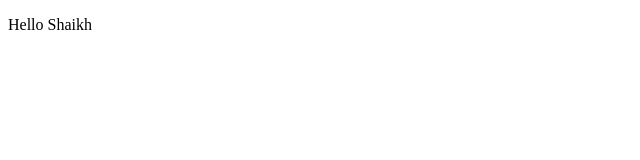
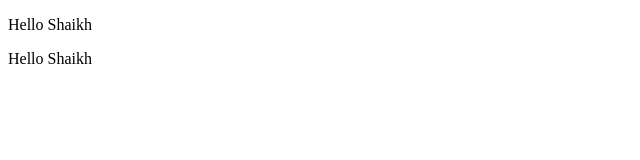
Before and after one commit to shaikhmostafa98/firstGitHubRepo, a plain HTML site: page Index.html in a window 1280 px wide. Shown: the full height of the page, 0-640 px from the left. Drawn offline with Linux system fonts and the light colour scheme.

Commit message:
3rd committed

```diff
--- a/Index.html
+++ b/Index.html
@@ -9,6 +9,8 @@
     <div>
         <p>
             Hello Shaikh
+        </p> <p>
+            Hello Shaikh
         </p>
     </div>
 </body>
```
